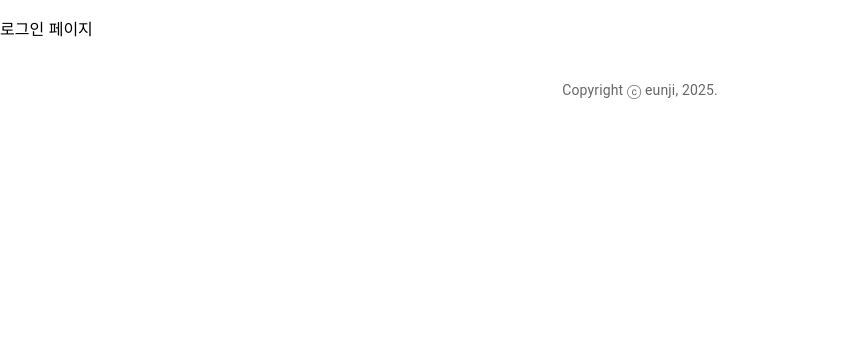
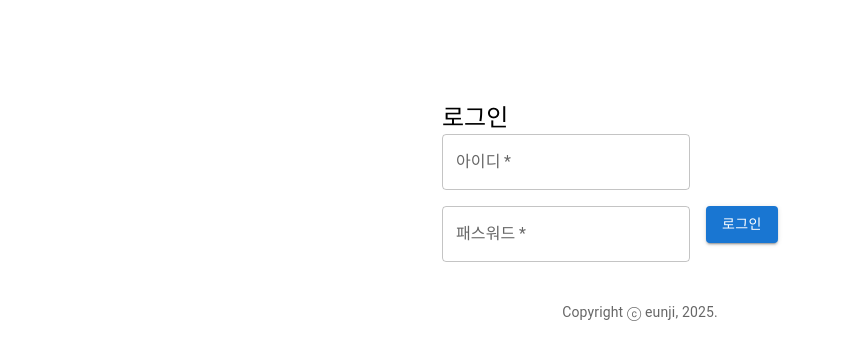
Before and after one commit to dmswl6310/front, a React (Create React App) app: page /login in a window 1280 px wide. Shown: the top 360 px of the page, without its empty margins (0-842 px from the left). Built offline with nearby package versions, Linux system fonts and the light colour scheme.

Commit message:
feat: 로그인 기능 & 페이지 추가.
로그인시 /todo로 리다이렉트됨

```diff
--- a/src/Login.js
+++ b/src/Login.js
@@ -1,8 +1,60 @@
+import {Container,Grid,Typography, TextField,Button} from "@mui/material";
+import {signin} from "./service/ApiService";
 import React from "react";
 
 const Login=()=>{
+    const handleSubmit=(event)=>{
+        event.preventDefault();
+        const data=new FormData(event.target);
+        const username=data.get("username");
+        const password=data.get("password");
+
+        signin({username:username,password:password});
+    }
+
     return(
-        <p> 로그인 페이지 </p>
+        <Container component="main" maxWidth="xs" style={{marginTop:"8%"}}>
+            <Grid container spacing={2}>
+                <Grid item xs={12}>
+                    <Typography component="h1" variant="h5">
+                        로그인
+                    </Typography>
+                </Grid>
+            </Grid>
+            <form noValidate onSubmit={handleSubmit}>
+                {" "}
+                <Grid container spacing={2}>
+                    <Grid item xs={12} >
+                        <TextField
+                        variant="outlined"
+                        required
+                        fullWidth
+                        id="username"
+                        label="아이디"
+                        name="username"
+                        autoComplete="username"
+                        />
+                    </Grid>
+                    <Grid item xs={12}>
+                        <TextField
+                        variant="outlined"
+                        required
+                        fullWidth
+                        name="password"
+                        label="패스워드"
+                        type="password"
+                        id="password"
+                        autoComplete="current-password"
+                        />
+                    </Grid>
+                    <Grid item xs={12}>
+                        <Button type="submit" variant="contained" color="primary">
+                            로그인
+                        </Button>
+                    </Grid>
+                </Grid>
+            </form>
+        </Container>
     )
 }
 
--- a/src/service/ApiService.js
+++ b/src/service/ApiService.js
@@ -1,10 +1,17 @@
 import { API_BASE_URL } from "../api-config";
 
 export function call(api, method, request) {
+  let headers= new Headers({
+      "Content-Type": "application/json",
+    });
+
+    const accessToken=localStorage.getItem("ACCESS_TOKEN");
+    if(accessToken && accessToken!=null){
+      headers.append("Authorization","Bearer "+accessToken);
+    }
+
   let options = {
-    headers: new Headers({
-      "Content-Type": "application/json",
-    }),
+    headers:headers,
     url: API_BASE_URL + api,
     method: method,
   };
@@ -29,3 +36,14 @@
       console.log(error);
     });
 }
+
+export function signin(userDTO){
+  return call("/auth/signin","POST",userDTO)
+    .then((response)=>{
+      if(response.token){
+        // 로컬스토리지에 토큰 저장
+        localStorage.setItem("ACCESS_TOKEN",response.token);
+        window.location.href="/";
+      }
+    });
+  }
```
